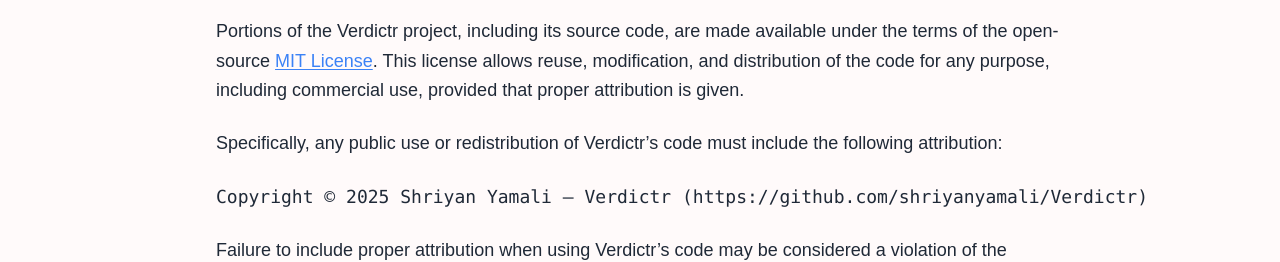
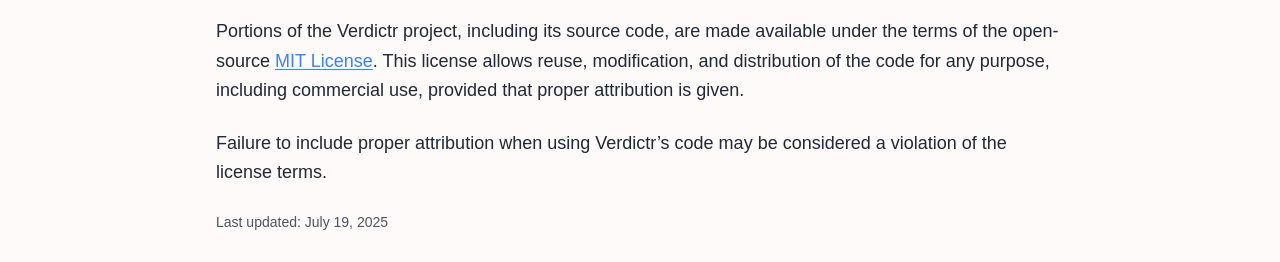
Before and after one commit to shriyanyamali/JurisMercatus, a Next.js app: page /terms in a window 1280 px wide. Shown: the part 2560-2822 px from the top of the page. Built offline with nearby package versions, Linux system fonts and the light colour scheme; a web font is replaced by a local one.

Commit message:
removed attibution example

```diff
--- a/app/terms/page.js
+++ b/app/terms/page.js
@@ -184,16 +184,6 @@ export default function Terms() {
           </p>
 
           <p>
-            Specifically, any public use or redistribution of Verdictr’s code
-            must include the following attribution:
-          </p>
-
-          <pre>
-            Copyright © 2025 Shriyan Yamali – Verdictr
-            (https://github.com/shriyanyamali/Verdictr)
-          </pre>
-
-          <p>
             Failure to include proper attribution when using Verdictr’s code may
             be considered a violation of the license terms.
           </p>
```
